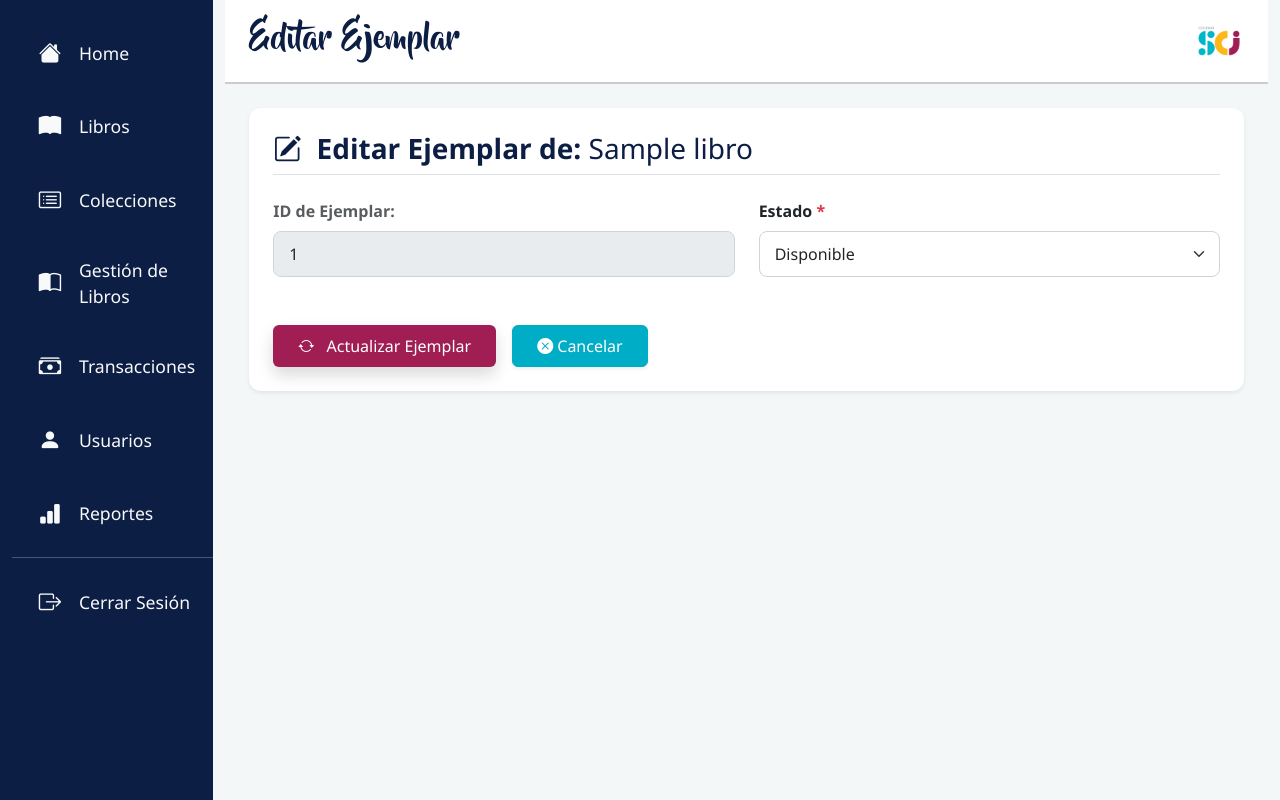
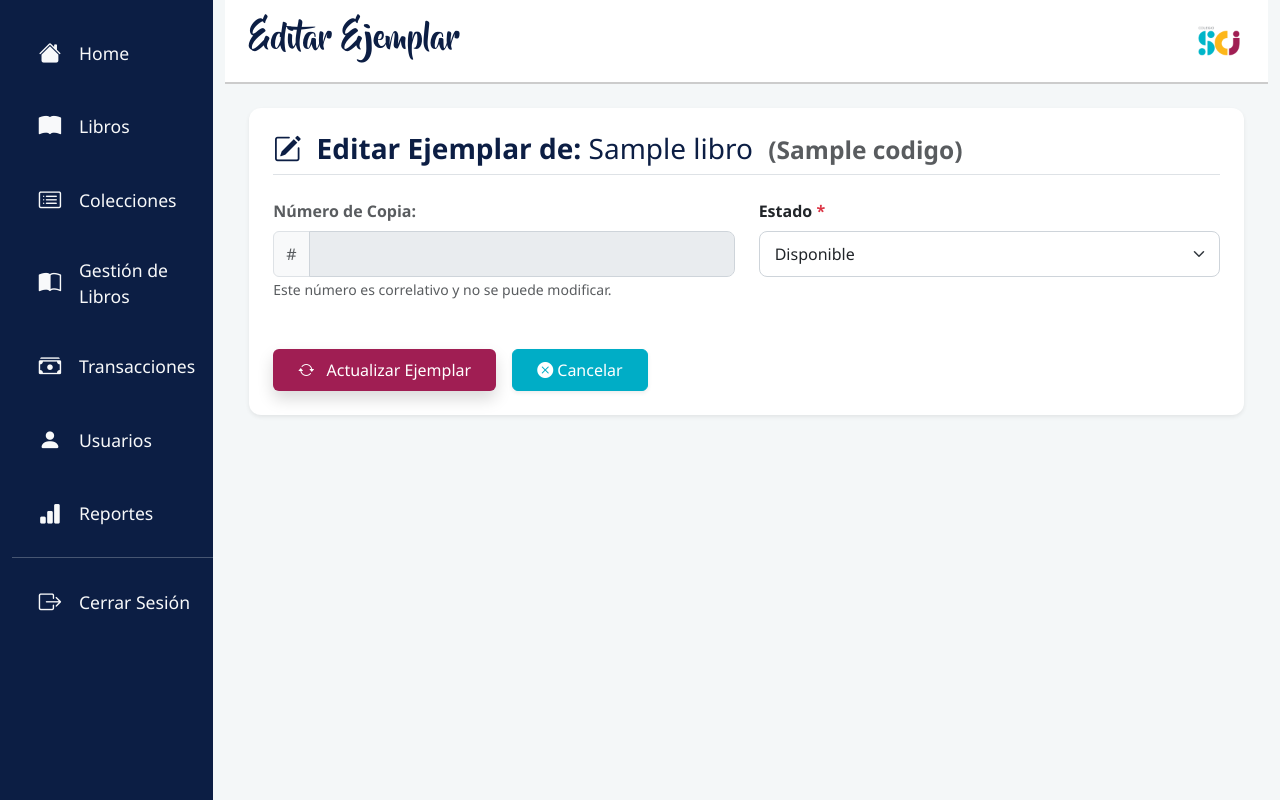
Before and after one commit to sofiadelva/Proyecto-Biblioteca, a CodeIgniter 4 app: the page made by app/Views/Administrador/Libros/Ejemplares/edit.php in a window 1280 px wide. Run offline with PHP 8.4 and a stand-in for CodeIgniter, Linux system fonts and the light colour scheme; the template is opened without the code that fills it: most values are stand-ins (such as "Sample title", 1, 10 or a date in 2020); some libraries are stand-ins or nearby versions.

Commit message:
Ejemplares totalmente funcionales

```diff
--- a/app/Views/Administrador/Libros/Ejemplares/edit.php
+++ b/app/Views/Administrador/Libros/Ejemplares/edit.php
@@ -8,14 +8,19 @@
     <h2 class="section-title mb-4 pb-2 border-bottom">
         <i class="bi bi-pencil-square me-2" style="color: #0C1E44;"></i>
         Editar Ejemplar de: <span style="font-weight: 500;"><?= esc($libro['titulo']) ?></span>
+        <small class="text-muted ms-2">(<?= esc($libro['codigo']) ?>)</small>
     </h2>
 
     <form action="<?= base_url('ejemplares/update/'.$ejemplar['ejemplar_id']) ?>" method="post" class="row g-4" autocomplete="off">
 
         <input type="hidden" name="libro_id" value="<?= $libro['libro_id'] ?>">
         <div class="col-md-6">
-            <label for="ejemplar_id" class="form-label fw-bold text-muted">ID de Ejemplar:</label>
-            <input type="text" class="form-control" value="<?= esc($ejemplar['ejemplar_id']) ?>" readonly disabled>
+            <label for="no_copia" class="form-label fw-bold text-muted">Número de Copia:</label>
+            <div class="input-group">
+                <span class="input-group-text bg-light text-muted">#</span>
+                <input type="text" class="form-control" value="<?= esc($ejemplar['no_copia']) ?>" readonly disabled>
+            </div>
+            <small class="text-muted">Este número es correlativo y no se puede modificar.</small>
         </div>
 
         <div class="col-md-6">
--- a/app/Views/Administrador/Libros/Ejemplares/listar.php
+++ b/app/Views/Administrador/Libros/Ejemplares/listar.php
@@ -8,6 +8,7 @@
     <h2 class="section-title mb-4 pb-2 border-bottom">
         <i class="bi bi-list-columns-reverse me-2" style="color: #0C1E44;"></i>
         Ejemplares de: <span style="font-weight: 500;"><?= esc($libro['titulo']) ?></span>
+        <small class="text-muted ms-2">(<?= esc($libro['codigo']) ?>)</small>
     </h2>
 
     <?php if(session()->getFlashdata('msg')): ?>
--- a/app/Views/Administrador/Libros/Ejemplares/nuevo.php
+++ b/app/Views/Administrador/Libros/Ejemplares/nuevo.php
@@ -8,6 +8,7 @@
     <h2 class="section-title mb-4 pb-2 border-bottom">
         <i class="bi bi-plus-circle-fill me-2" style="color: #0C1E44;"></i>
         Agregar Nuevo Ejemplar al Libro: <span style="font-weight: 500;"><?= esc($libro['titulo']) ?></span>
+        <small class="text-muted ms-2">(<?= esc($libro['codigo']) ?>)</small>
     </h2>
 
     <form action="<?= base_url('ejemplares/create') ?>" method="post" class="row g-4" autocomplete="off">
```
